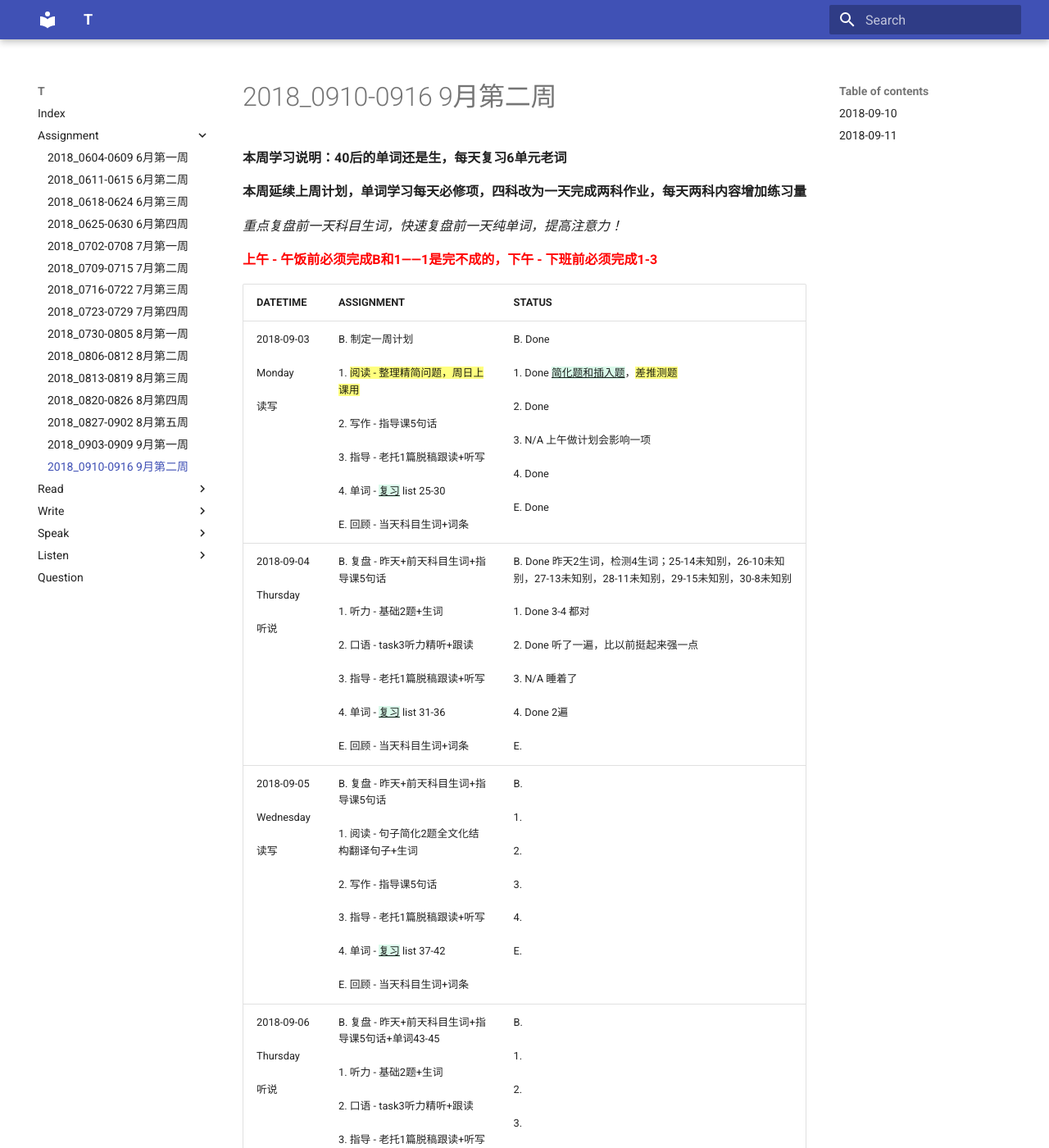
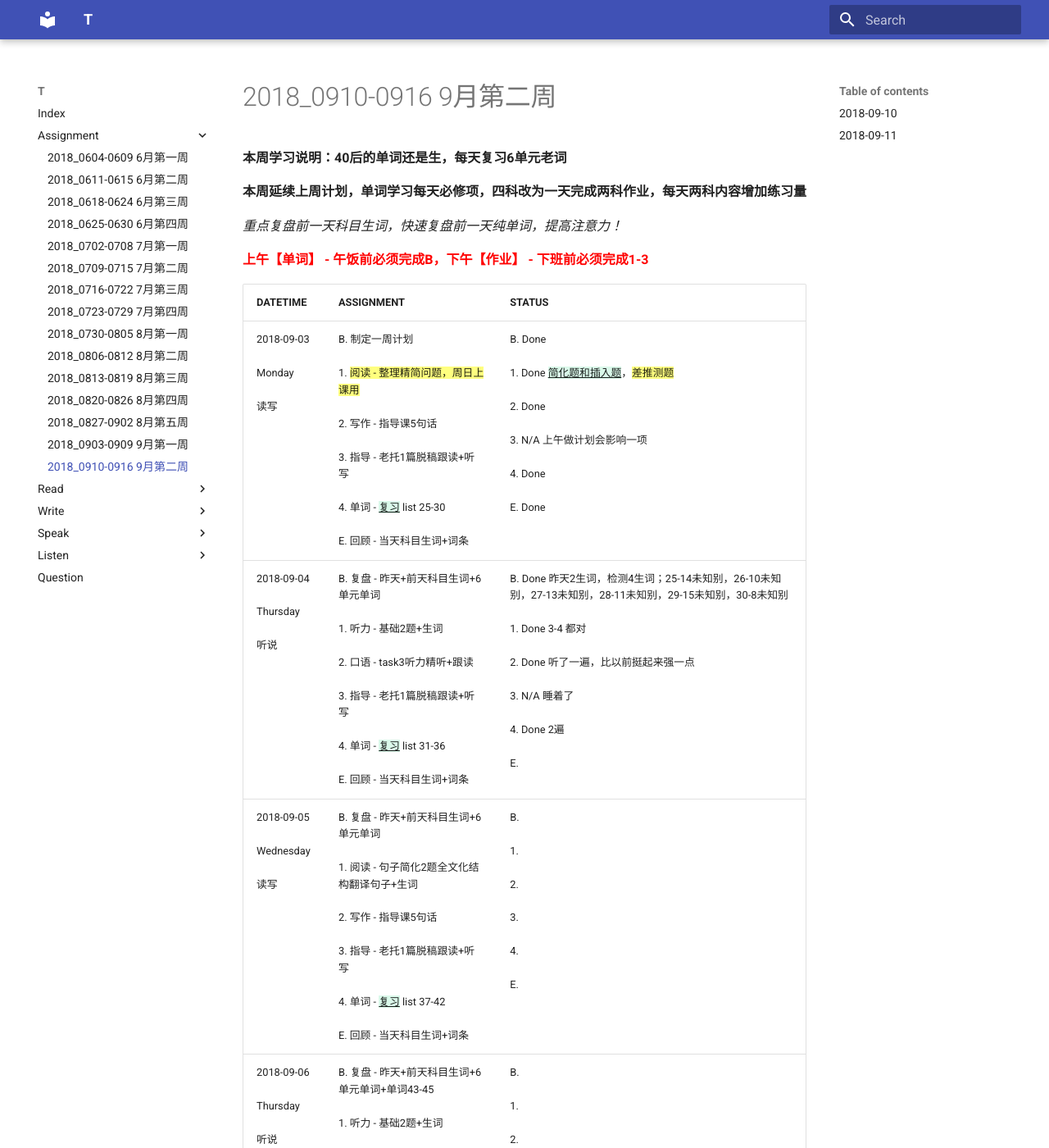
Before and after one commit to katyushaQ/t, an MkDocs documentation site: the page built from docs/assignment/2018-0910-0916.md, in a window 1280 px wide and 1400 px high. Shown: the whole window at 82% size. Built offline with MkDocs 1.6.1 and Material for MkDocs 9.7.7, drawn with Linux system fonts in a browser that asks for light colours; old or Windows-style settings are respelled for this version of MkDocs; some of the changed text lies outside the part shown.

Commit message:
2018-0910-0916.md 调整每天安排,修改B项内容

```diff
--- a/docs/assignment/2018-0910-0916.md
+++ b/docs/assignment/2018-0910-0916.md
@@ -4,15 +4,15 @@
 
 *重点复盘前一天科目生词，快速复盘前一天纯单词，提高注意力！*
 
-**<font color='red'>上午 - 午饭前必须完成B和1——1是完不成的，下午 - 下班前必须完成1-3</font>**
+**<font color='red'>上午【单词】 - 午饭前必须完成B，下午【作业】 - 下班前必须完成1-3</font>**
 
 DATETIME |  ASSIGNMENT | STATUS
 ------------ | ------------- | -------------
 2018-09-03 <br><br> Monday <br><br>读写 | B. 制定一周计划<br><br> 1. ==阅读 - 整理精简问题，周日上课用== <br><br>2. 写作 - 指导课5句话<br><br>3. 指导 - 老托1篇脱稿跟读+听写 <br><br>4. 单词 - {++复习++} list 25-30<br><br>E. 回顾 - 当天科目生词+词条 | B. Done<br><br>1. Done {++简化题和插入题++}，==差推测题==<br><br>2. Done<br><br>3. N/A 上午做计划会影响一项<br><br>4. Done<br><br>E. Done
-2018-09-04  <br><br> Thursday<br><br>听说 | B. 复盘 - 昨天+前天科目生词+指导课5句话<br><br>1. 听力 - 基础2题+生词<br><br> 2. 口语 - task3听力精听+跟读<br><br>3. 指导 - 老托1篇脱稿跟读+听写 <br><br>4. 单词 - {++复习++} list 31-36<br><br>E. 回顾 - 当天科目生词+词条 | B. Done 昨天2生词，检测4生词；25-14未知别，26-10未知别，27-13未知别，28-11未知别，29-15未知别，30-8未知别<br><br>1. Done 3-4 都对<br><br>2. Done 听了一遍，比以前挺起来强一点<br><br>3. N/A 睡着了<br><br>4. Done 2遍<br><br>E.
-2018-09-05 <br><br>Wednesday <br><br>读写 | B. 复盘 - 昨天+前天科目生词+指导课5句话<br><br>1. 阅读 - 句子简化2题全文化结构翻译句子+生词<br><br>2. 写作 - 指导课5句话<br><br>3. 指导 - 老托1篇脱稿跟读+听写<br><br>4. 单词 - {++复习++} list 37-42<br><br>E. 回顾 - 当天科目生词+词条 | B. <br><br>1. <br><br>2. <br><br>3. <br><br>4. <br><br>E.
-2018-09-06 <br><br> Thursday  <br><br>听说  | B. 复盘 - 昨天+前天科目生词+指导课5句话+单词43-45<br><br>1. 听力 - 基础2题+生词<br><br> 2. 口语 - task3听力精听+跟读<br><br>3. 指导 - 老托1篇脱稿跟读+听写 <br><br>4. 单词 - {++复习++} list 43-48<br><br>E. 回顾 - 当天科目生词+词条 | B. <br><br>1. <br><br>2. <br><br>3. <br><br>4. <br><br>E.
-2018-09-07 <br><br> Friday <br><br>读写| B. 复盘 - 昨天+前天科目生词+指导课5句话<br><br>1. 阅读 - 句子简化2题全文化结构翻译句子+生词<br><br>2. 写作 - 指导课5句话<br><br>3. 指导 - 老托1篇脱稿跟读+听写<br><br>4. 单词 - {++复习++} list 37-42<br><br>E. 回顾 - 当天科目生词+词条   | B. <br><br>1. <br><br>2. <br><br>3. <br><br>4. <br><br>E.
+2018-09-04  <br><br> Thursday<br><br>听说 | B. 复盘 - 昨天+前天科目生词+6单元单词<br><br>1. 听力 - 基础2题+生词<br><br> 2. 口语 - task3听力精听+跟读<br><br>3. 指导 - 老托1篇脱稿跟读+听写 <br><br>4. 单词 - {++复习++} list 31-36<br><br>E. 回顾 - 当天科目生词+词条 | B. Done 昨天2生词，检测4生词；25-14未知别，26-10未知别，27-13未知别，28-11未知别，29-15未知别，30-8未知别<br><br>1. Done 3-4 都对<br><br>2. Done 听了一遍，比以前挺起来强一点<br><br>3. N/A 睡着了<br><br>4. Done 2遍<br><br>E.
+2018-09-05 <br><br>Wednesday <br><br>读写 | B. 复盘 - 昨天+前天科目生词+6单元单词<br><br>1. 阅读 - 句子简化2题全文化结构翻译句子+生词<br><br>2. 写作 - 指导课5句话<br><br>3. 指导 - 老托1篇脱稿跟读+听写<br><br>4. 单词 - {++复习++} list 37-42<br><br>E. 回顾 - 当天科目生词+词条 | B. <br><br>1. <br><br>2. <br><br>3. <br><br>4. <br><br>E.
+2018-09-06 <br><br> Thursday  <br><br>听说  | B. 复盘 - 昨天+前天科目生词+6单元单词+单词43-45<br><br>1. 听力 - 基础2题+生词<br><br> 2. 口语 - task3听力精听+跟读<br><br>3. 指导 - 老托1篇脱稿跟读+听写 <br><br>4. 单词 - {++复习++} list 43-48<br><br>E. 回顾 - 当天科目生词+词条 | B. <br><br>1. <br><br>2. <br><br>3. <br><br>4. <br><br>E.
+2018-09-07 <br><br> Friday <br><br>读写| B. 复盘 - 昨天+前天科目生词+6单元单词<br><br>1. 阅读 - 句子简化2题全文化结构翻译句子+生词<br><br>2. 写作 - 指导课5句话<br><br>3. 指导 - 老托1篇脱稿跟读+听写<br><br>4. 单词 - {++复习++} list 37-42<br><br>E. 回顾 - 当天科目生词+词条   | B. <br><br>1. <br><br>2. <br><br>3. <br><br>4. <br><br>E.
 2018-09-08 <br><br> Saturday <br><br>复习 | 13:30-15:30 指导课<br><br>B. 复盘 - 一周科目生词+词条 <br><br>E.  | B. <br><br>E.
 2018-09-09<br><br> Sunday <br><br>复习  | 10:10-12:10 阅读课<br><br>B. <br><br>E. | B. <br><br>E.
 
```
